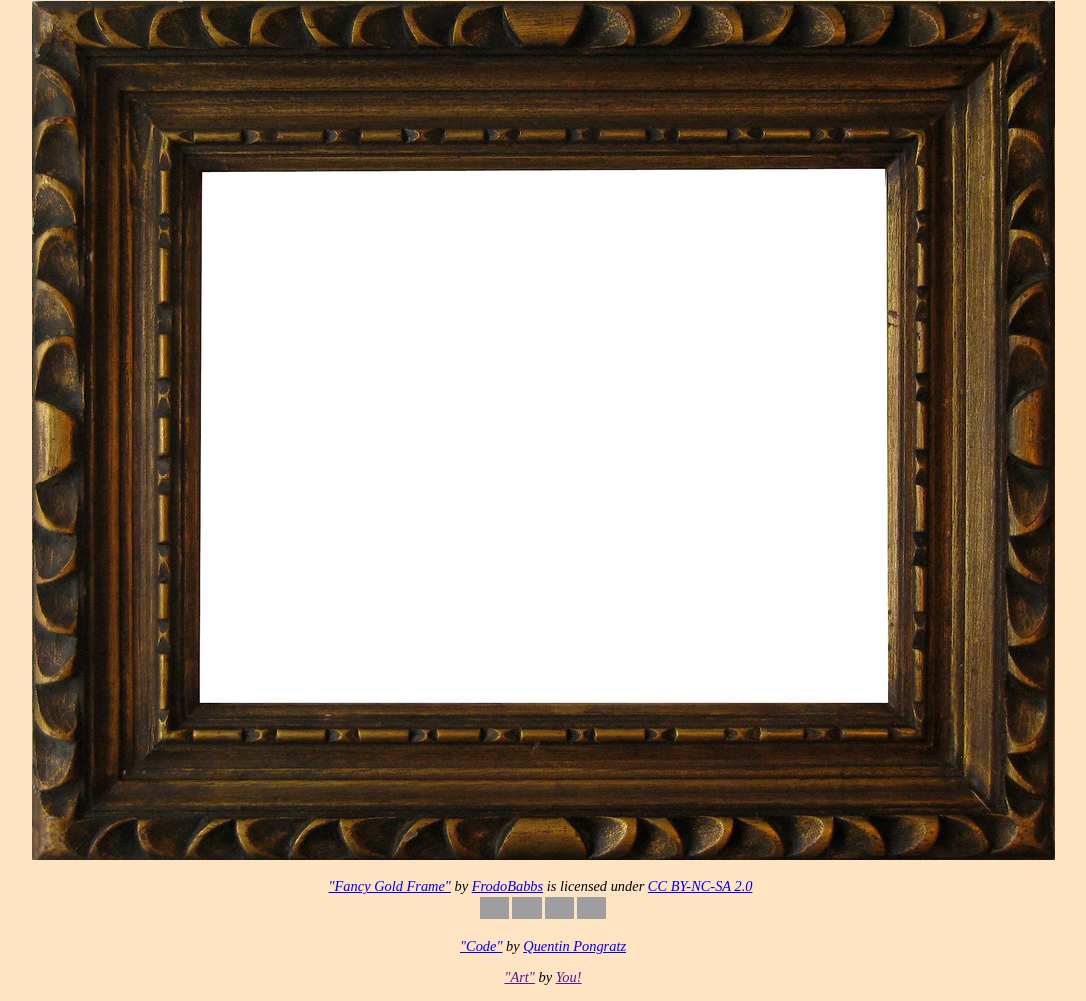
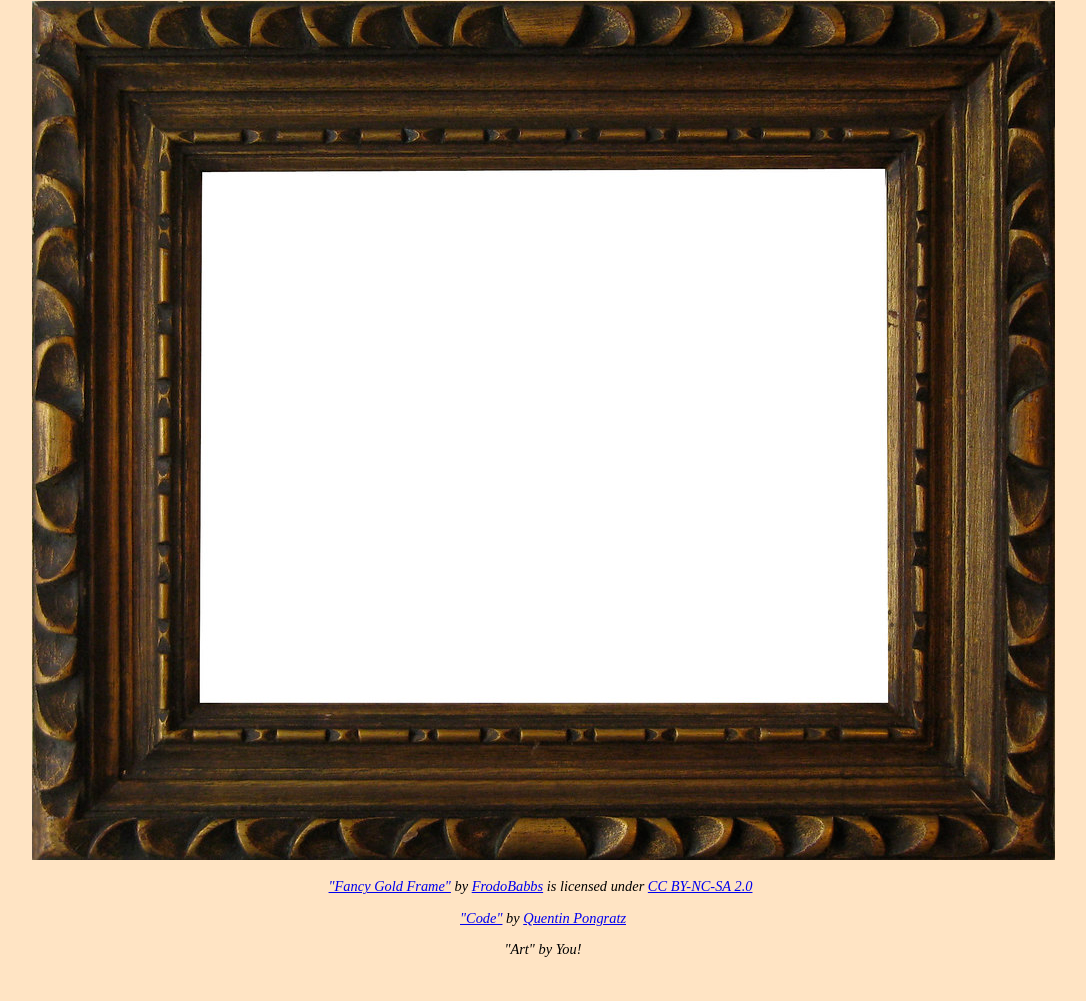
Before and after one commit to qpongratz/etch-a-sketch, a plain HTML site: page index.html in a window 1280 px wide. Shown: the part 179-1180 px from the top of the page, without its empty margins (97-1183 px from the left). After the commit the page ends 1152 px from the top, so only its background shows below. Drawn offline with Linux system fonts and the light colour scheme; grey boxes are pictures that could not be loaded.

Commit message:
Fix links

```diff
--- a/index.html
+++ b/index.html
@@ -40,9 +40,9 @@
             <div class="sketch-area"></div>
         </div>
         <div class="credit">
-            <p class="credits" style="font-size: 0.9rem;font-style: italic;"><a href="https://www.flickr.com/photos/36041246@N00/3415581975">"Fancy Gold Frame"</a><span> by <a href="https://www.flickr.com/photos/36041246@N00">FrodoBabbs</a></span> is licensed under <a href="https://creativecommons.org/licenses/by-nc-sa/2.0/?ref=ccsearch&atype=html" style="margin-right: 5px;">CC BY-NC-SA 2.0</a><a href="https://creativecommons.org/licenses/by-nc-sa/2.0/?ref=ccsearch&atype=html" target="_blank" rel="noopener noreferrer" style="display: inline-block;white-space: none;margin-top: 2px;margin-left: 3px;height: 22px !important;"><img style="height: inherit;margin-right: 3px;display: inline-block;" src="https://search.creativecommons.org/static/img/cc_icon.svg?image_id=143970b9-e9a2-4742-ab03-84a0246bbe76" /><img style="height: inherit;margin-right: 3px;display: inline-block;" src="https://search.creativecommons.org/static/img/cc-by_icon.svg" /><img style="height: inherit;margin-right: 3px;display: inline-block;" src="https://search.creativecommons.org/static/img/cc-nc_icon.svg" /><img style="height: inherit;margin-right: 3px;display: inline-block;" src="https://search.creativecommons.org/static/img/cc-sa_icon.svg" /></a></p>
-            <p class="credits" style="font-size: 0.9rem;font-style: italic;"><a href="https://github.com/qpongratz/etch-a-sketch">"Code"</a><span> by <a href="https://github.com/qpongratz">Quentin Pongratz</a></span> </p>
-            <p class="credits" style="font-size: 0.9rem;font-style: italic;"><a href="">"Art"</a><span> by <a href="">You!</a></span></p>
+            <p class="credits" style="font-size: 0.9rem;font-style: italic;"><a target="_blank" rel="noopener noreferrer" href="https://www.flickr.com/photos/36041246@N00/3415581975">"Fancy Gold Frame"</a><span> by <a target="_blank" rel="noopener noreferrer" href="https://www.flickr.com/photos/36041246@N00">FrodoBabbs</a></span> is licensed under <a target="_blank" rel="noopener noreferrer" href="https://creativecommons.org/licenses/by-nc-sa/2.0/?ref=ccsearch&atype=html" style="margin-right: 5px;">CC BY-NC-SA 2.0</a></p>
+            <p class="credits" style="font-size: 0.9rem;font-style: italic;"><a target="_blank" rel="noopener noreferrer" href="https://github.com/qpongratz/etch-a-sketch">"Code"</a><span> by <a target="_blank" rel="noopener noreferrer" href="https://github.com/qpongratz">Quentin Pongratz</a></span> </p>
+            <p class="credits" style="font-size: 0.9rem;font-style: italic;"><a>"Art"</a><span> by <a>You!</a></span></p>
         </div>
     </body>
 </main>
```
